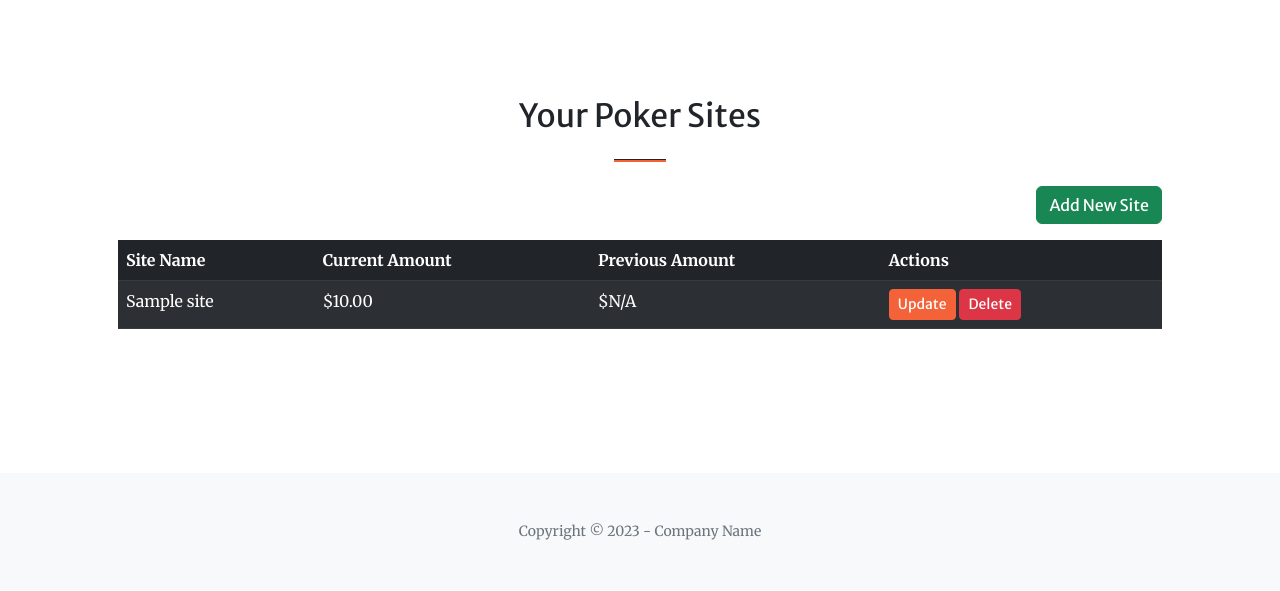
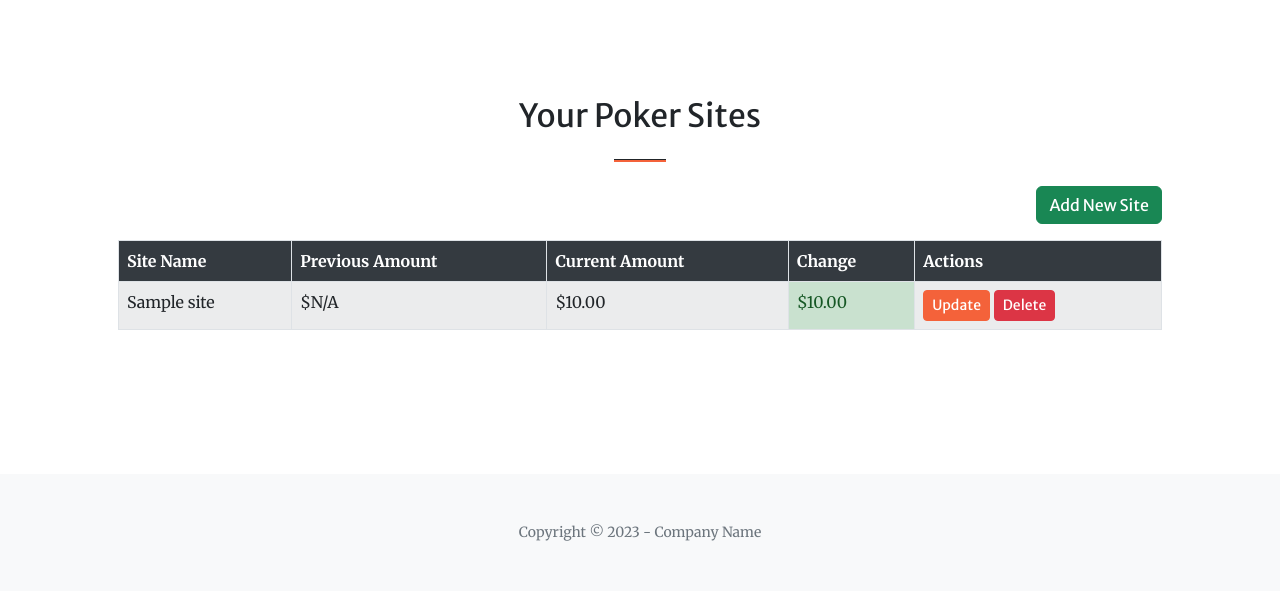
Before and after one commit to pythonpydev/total_bankroll, a Flask app: page /poker_sites in a window 1280 px wide. Shown: the part 425-1016 px from the top of the page. Before the commit the page ends 965 px from the top, so only its background shows below. Run offline with Flask 3, Linux system fonts and the light colour scheme; tables that the repository leaves empty hold one stand-in row (values such as "Sample post"); some libraries are stand-ins or nearby versions.

Commit message:
format of poker sites html table

```diff
--- a/src/total_bankroll/templates/poker_sites.html
+++ b/src/total_bankroll/templates/poker_sites.html
@@ -23,12 +23,13 @@
             </div>
             <div class="col-lg-12">
                 <div class="table-responsive">
-                    <table class="table table-striped table-dark">
-                        <thead>
+                    <table class="table table-striped table-bordered">
+                        <thead class="table-header-dark">
                             <tr>
                                 <th>Site Name</th>
+                                <th>Previous Amount</th>
                                 <th>Current Amount</th>
-                                <th>Previous Amount</th>
+                                <th>Change</th>
                                 <th>Actions</th>
                             </tr>
                         </thead>
@@ -36,8 +37,9 @@
                             {% for site in poker_sites %}
                             <tr>
                                 <td>{{ site.name }}</td>
+                                <td>${{ "%.2f" | format(site.previous_amount) if site.previous_amount is not none else "N/A" }}</td>
                                 <td>${{ "%.2f" | format(site.current_amount) }}</td>
-                                <td>${{ "%.2f" | format(site.previous_amount) if site.previous_amount is not none else "N/A" }}</td>
+                                <td class="{% if (site.current_amount - (site.previous_amount if site.previous_amount is not none else 0)) > 0 %}change-positive{% elif (site.current_amount - (site.previous_amount if site.previous_amount is not none else 0)) < 0 %}change-negative{% else %}change-zero{% endif %}">${{ "%.2f" | format(site.current_amount - (site.previous_amount if site.previous_amount is not none else 0)) }}</td>
                                 <td>
                                     <button type="button" class="btn btn-primary btn-sm" data-bs-toggle="modal" data-bs-target="#generalModal" data-url="{{ url_for('update_site', site_id=site.id) }}">Update</button>
                                     <button type="button" class="btn btn-danger btn-sm" data-bs-toggle="modal" data-bs-target="#generalModal" data-url="{{ url_for('confirm_delete', item_type='site', item_id=site.id) }}">Delete</button>
```
Also changed, not shown: bankroll.db.
